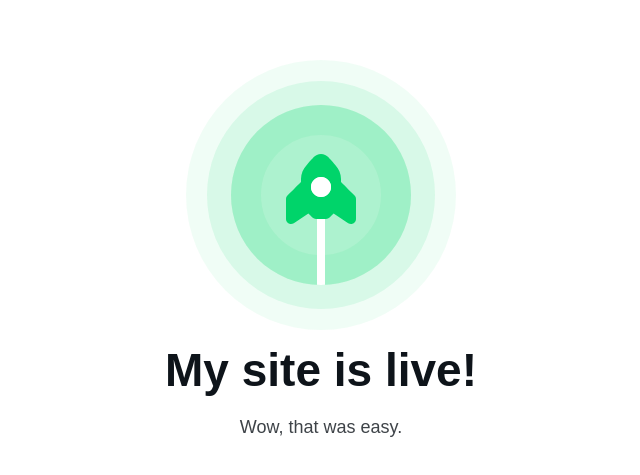
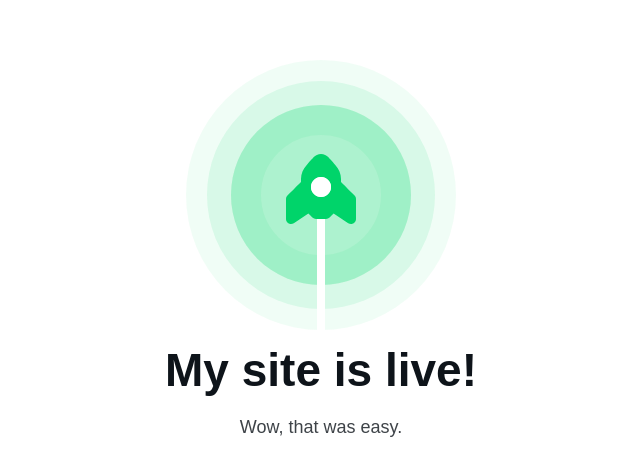
Before and after one commit to wedeploy-examples/hosting-example, a plain HTML site: page index.html in a window 1280 px wide. Shown: the part 109-584 px from the top of the page, 319-959 px from the left. Drawn offline with Linux system fonts and the light colour scheme; a web font is replaced by a local one.

Commit message:
Updates svg

```diff
--- a/index.html
+++ b/index.html
@@ -39,31 +39,27 @@
 <body>
   <div class="container">
     <svg width="270px" height="270px" viewBox="0 0 270 270" version="1.1" xmlns="http://www.w3.org/2000/svg" xmlns:xlink="http://www.w3.org/1999/xlink">
-        <title>Deployed</title>
+    <!-- Generator: Sketch 49.2 (51160) - http://www.bohemiancoding.com/sketch -->
+    <title>illustration</title>
+    <desc>Created with Sketch.</desc>
     <defs>
-            <circle id="path-1" cx="90" cy="90" r="90"></circle>
-            <circle id="path-3" cx="90" cy="90" r="90"></circle>
-            <path d="M90,92 C95.5,92 100,87.5 100,82 C100,76.5 95.5,72 90,72 C84.5,72 80,76.5 80,82 C80,87.5 84.5,92 90,92 Z" id="path-5"></path>
+      <path d="M90.0000035,91.9999367 C95.5000055,91.9999367 100.000007,87.4999509 100.000007,81.9999684 C100.000007,76.4999858 95.5000055,72 90.0000035,72 C84.5000016,72 80,76.4999858 80,81.9999684 C80,87.4999509 84.5000016,91.9999367 90.0000035,91.9999367 Z" id="path-1"></path>
     </defs>
-        <g id="01-page-sample" stroke="none" stroke-width="1" fill="none" fill-rule="evenodd" transform="translate(-585.000000, -156.000000)">
+    <g id="Workflow" stroke="none" stroke-width="1" fill="none" fill-rule="evenodd">
+      <g id="01-page-sample" transform="translate(-585.000000, -156.000000)">
         <g id="view-1">
-                <g id="Group" transform="translate(585.000000, 156.000000)">
+          <g id="illustration" transform="translate(585.000000, 156.000000)">
             <circle id="circle-outer-2" fill-opacity="0.0599999987" fill="#00D46A" cx="135" cy="135" r="135"></circle>
             <circle id="circle-outer-1" fill-opacity="0.1" fill="#00D46A" cx="135" cy="135" r="114"></circle>
             <g id="icon" transform="translate(45.000000, 45.000000)">
-                        <mask id="mask-2" fill="white">
+              <circle id="container" fill-opacity="0.2" fill="#00D46A" cx="90" cy="90" r="90"></circle>
+              <circle id="outline" stroke-opacity="0.08" stroke="#00D46A" stroke-width="30" cx="90" cy="90" r="75"></circle>
+              <path d="M123.562741,90.4376457 C124.437744,91.375149 125.000246,92.6251534 125.000246,94.0001583 L125.000246,114.000229 C125.000246,116.750238 122.750238,119.000246 120.000229,119.000246 C119.000225,119.000246 118.000222,118.687745 117.250219,118.187743 L117.187719,118.125243 L102.625167,108.437709 C101.000162,110.062715 100.687661,110.375216 98.5626532,112.562724 C97.6251499,113.437727 96.3751455,114.000229 95.0001407,114.000229 L85.0001055,114.000229 C83.6251007,114.000229 82.3750963,113.437727 81.437593,112.562724 C79.3125855,110.375216 79.0000844,110.062715 77.3750787,108.437709 L62.8125275,118.125243 L62.7500273,118.187743 C62.0000246,118.687745 61.0000211,119.000246 60.0000176,119.000246 C57.2500079,119.000246 55,116.750238 55,114.000229 L55,94.0001583 C55,92.6251534 55.562502,91.375149 56.4375051,90.4376457 C63.0000281,83.9376229 64.2500325,82.6876185 70.0000528,76.9375982 L70.0000528,74.0000879 C70.0000528,68.625069 72.1250602,63.7500519 75.5625723,60.1250391 C80.0625881,55.1250215 80.1250884,55.0000211 82.5625969,52.3125116 C84.3751033,50.2500044 87.0626128,49 90.0001231,49 C92.9376334,49 95.6251429,50.2500044 97.4376492,52.3125116 C99.8751578,55.0000211 99.937658,55.1250215 104.437674,60.1250391 C107.875186,63.7500519 110.000193,68.625069 110.000193,74.0000879 L110.000193,76.9375982 C115.750214,82.6876185 117.000218,83.9376229 123.562741,90.4376457 Z" id="rocket" fill="#00D46A"></path>
+              <g id="window" fill="#FFFFFF">
                 <use xlink:href="#path-1"></use>
-                        </mask>
-                        <use id="container" fill-opacity="0.2" fill="#00D46A" xlink:href="#path-1"></use>
-                        <mask id="mask-4" fill="white">
-                            <use xlink:href="#path-3"></use>
-                        </mask>
-                        <circle stroke-opacity="0.08" stroke="#00D46A" stroke-width="30" cx="90" cy="90" r="75"></circle>
-                        <rect id="line" fill="#FFFFFF" mask="url(#mask-4)" x="86" y="114" width="8" height="66"></rect>
-                        <path d="M123.5625,90.4375 C124.4375,91.375 125,92.625 125,94 L125,114 C125,116.75 122.75,119 120,119 C119,119 118,118.6875 117.25,118.1875 L117.1875,118.125 L102.625,108.4375 C101,110.0625 100.6875,110.375 98.5625,112.5625 C97.625,113.4375 96.375,114 95,114 L85,114 C83.625,114 82.375,113.4375 81.4375,112.5625 C79.3125,110.375 79,110.0625 77.375,108.4375 L62.8125,118.125 L62.75,118.1875 C62,118.6875 61,119 60,119 C57.25,119 55,116.75 55,114 L55,94 C55,92.625 55.5625,91.375 56.4375,90.4375 C63,83.9375 64.25,82.6875 70,76.9375 L70,74 C70,68.625 72.125,63.75 75.5625,60.125 C80.0625,55.125 80.125,55 82.5625,52.3125 C84.375,50.25 87.0625,49 90,49 C92.9375,49 95.625,50.25 97.4375,52.3125 C99.875,55 99.9375,55.125 104.4375,60.125 C107.875,63.75 110,68.625 110,74 L110,76.9375 C115.75,82.6875 117,83.9375 123.5625,90.4375 Z" id="rocket" fill="#00D46A" mask="url(#mask-4)"></path>
-                        <g id="window" mask="url(#mask-4)" fill="#FFFFFF">
-                            <use xlink:href="#path-5"></use>
-                            <use xlink:href="#path-5"></use>
+                <use xlink:href="#path-1"></use>
+              </g>
+              <rect id="line" fill="#FFFFFF" x="86" y="114" width="8" height="111"></rect>
             </g>
           </g>
         </g>
```
Lines whose indentation alone changed are shown as unchanged.
